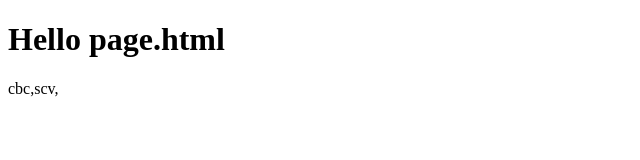
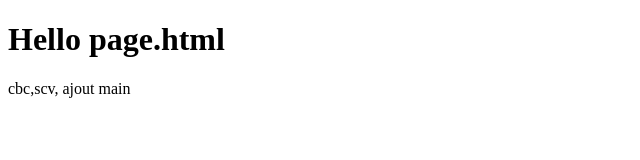
Before and after one commit to DmAfpa/noel, a plain HTML site: page page.html in a window 1280 px wide. Shown: the full height of the page, 0-640 px from the left. Drawn offline with Linux system fonts and the light colour scheme.

Commit message:
ajout dans main

```diff
--- a/page.html
+++ b/page.html
@@ -8,5 +8,6 @@
 <body>
     <h1>Hello page.html</h1>
     cbc,scv,
+    ajout main
 </body>
 </html>
```
